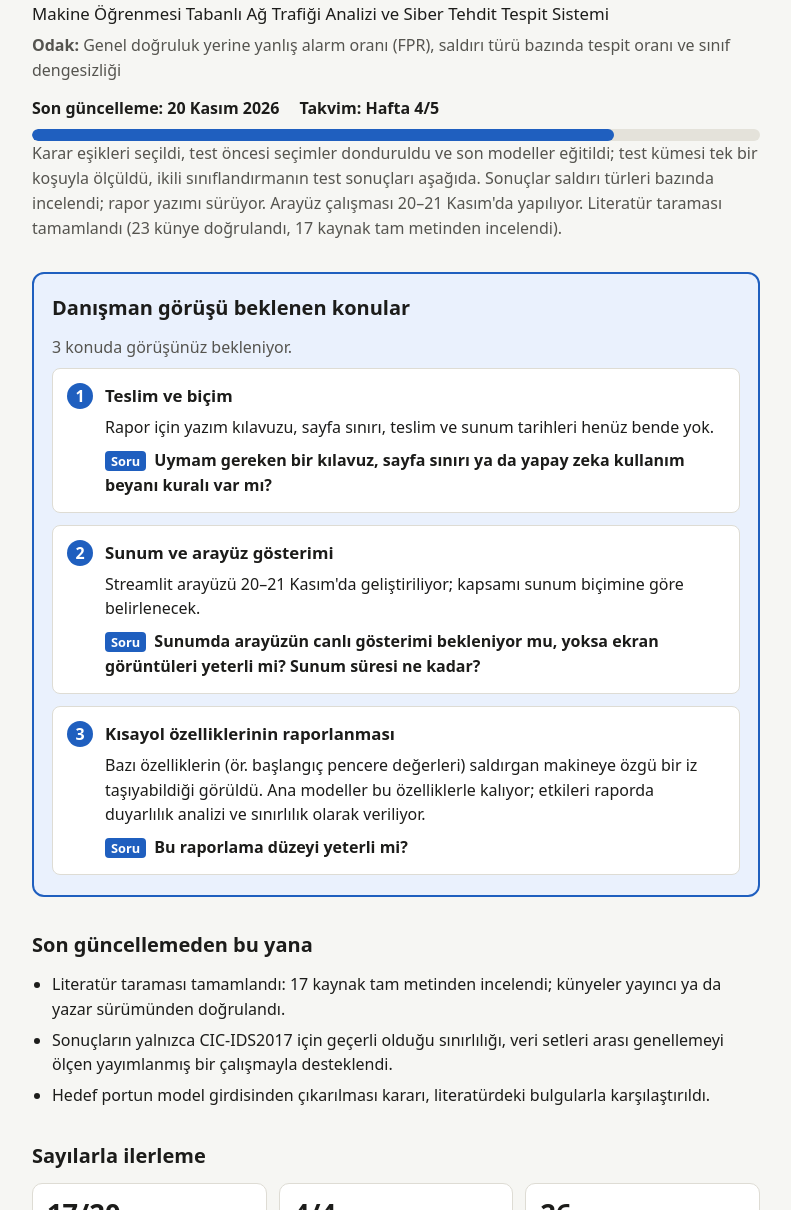
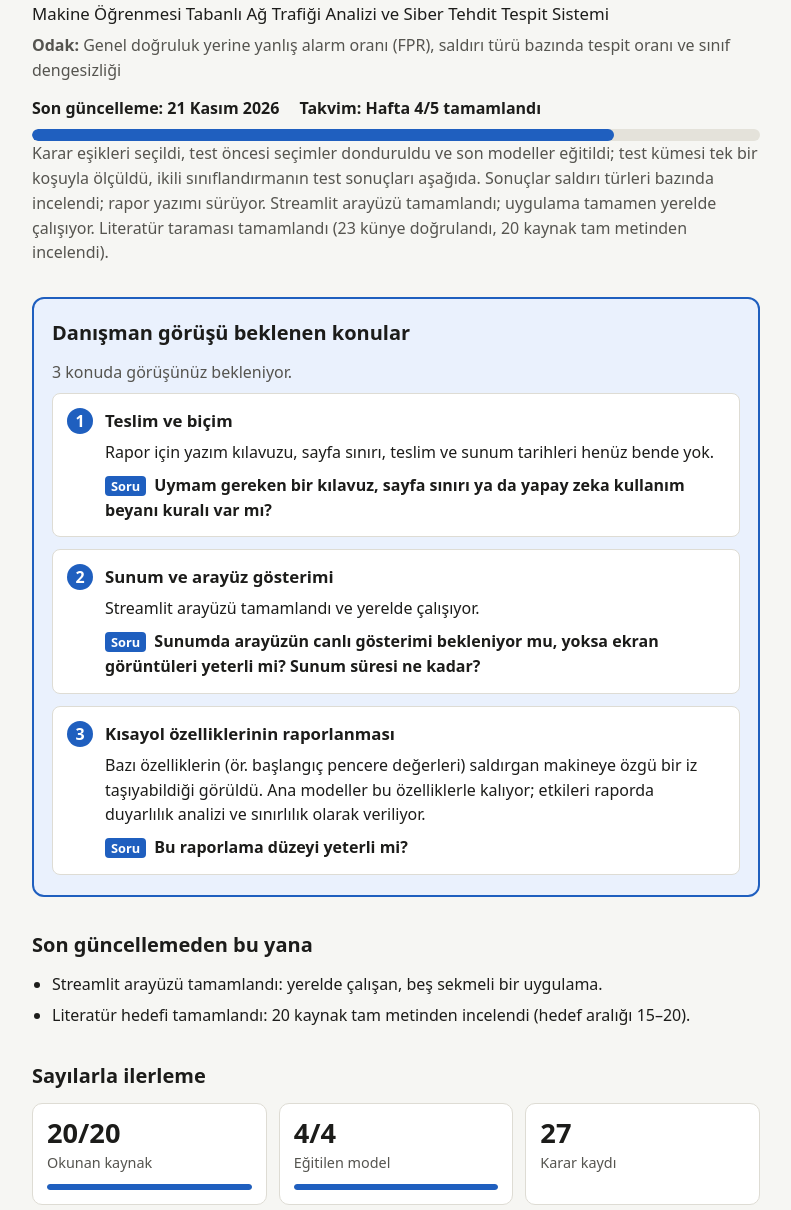
Before and after one commit to Sertac14/flowguard-ilerleme, a plain HTML site: page index.html in a window 1280 px wide. Shown: the part 90-1300 px from the top of the page, without its empty margins (244-1035 px from the left). Drawn offline with Linux system fonts and the light colour scheme.

Commit message:
Pano: 21 Kasım - 4. hafta tamamlandı (Streamlit arayüzü), literatür 20/20, arayüz kararı
Co-Authored-By: Claude Opus 5.5 <noreply@anthropic.com>

```diff
--- a/index.html
+++ b/index.html
@@ -96,11 +96,11 @@
       <p class="baslik">Makine Öğrenmesi Tabanlı Ağ Trafiği Analizi ve Siber Tehdit Tespit Sistemi</p>
       <p class="odak"><strong>Odak:</strong> Genel doğruluk yerine yanlış alarm oranı (FPR), saldırı türü bazında tespit oranı ve sınıf dengesizliği</p>
       <div class="satir">
-        <span>Son güncelleme: 20 Kasım 2026</span>
-        <span>Takvim: Hafta 4/5</span>
+        <span>Son güncelleme: 21 Kasım 2026</span>
+        <span>Takvim: Hafta 4/5 tamamlandı</span>
       </div>
-      <div class="cubuk" role="progressbar" aria-valuemin="0" aria-valuemax="100" aria-valuenow="80" aria-label="Takvim: Hafta 4/5"><span style="width:80%"></span></div>
-      <p class="ozet">Karar eşikleri seçildi, test öncesi seçimler donduruldu ve son modeller eğitildi; test kümesi tek bir koşuyla ölçüldü, ikili sınıflandırmanın test sonuçları aşağıda. Sonuçlar saldırı türleri bazında incelendi; rapor yazımı sürüyor. Arayüz çalışması 20–21 Kasım&#x27;da yapılıyor. Literatür taraması tamamlandı (23 künye doğrulandı, 17 kaynak tam metinden incelendi).</p>
+      <div class="cubuk" role="progressbar" aria-valuemin="0" aria-valuemax="100" aria-valuenow="80" aria-label="Takvim: Hafta 4/5 tamamlandı"><span style="width:80%"></span></div>
+      <p class="ozet">Karar eşikleri seçildi, test öncesi seçimler donduruldu ve son modeller eğitildi; test kümesi tek bir koşuyla ölçüldü, ikili sınıflandırmanın test sonuçları aşağıda. Sonuçlar saldırı türleri bazında incelendi; rapor yazımı sürüyor. Streamlit arayüzü tamamlandı; uygulama tamamen yerelde çalışıyor. Literatür taraması tamamlandı (23 künye doğrulandı, 20 kaynak tam metinden incelendi).</p>
     </header>
 
     <section class="danisman" aria-labelledby="b-danisman">
@@ -114,7 +114,7 @@
         </li>
         <li>
           <h3>Sunum ve arayüz gösterimi</h3>
-          <p>Streamlit arayüzü 20–21 Kasım&#x27;da geliştiriliyor; kapsamı sunum biçimine göre belirlenecek.</p>
+          <p>Streamlit arayüzü tamamlandı ve yerelde çalışıyor.</p>
           <p class="soru"><span>Soru</span> Sunumda arayüzün canlı gösterimi bekleniyor mu, yoksa ekran görüntüleri yeterli mi? Sunum süresi ne kadar?</p>
         </li>
         <li>
@@ -128,9 +128,8 @@
     <section aria-labelledby="b-son">
       <h2 id="b-son">Son güncellemeden bu yana</h2>
       <ul class="liste">
-        <li>Literatür taraması tamamlandı: 17 kaynak tam metinden incelendi; künyeler yayıncı ya da yazar sürümünden doğrulandı.</li>
-        <li>Sonuçların yalnızca CIC-IDS2017 için geçerli olduğu sınırlılığı, veri setleri arası genellemeyi ölçen yayımlanmış bir çalışmayla desteklendi.</li>
-        <li>Hedef portun model girdisinden çıkarılması kararı, literatürdeki bulgularla karşılaştırıldı.</li>
+        <li>Streamlit arayüzü tamamlandı: yerelde çalışan, beş sekmeli bir uygulama.</li>
+        <li>Literatür hedefi tamamlandı: 20 kaynak tam metinden incelendi (hedef aralığı 15–20).</li>
       </ul>
     </section>
 
@@ -138,9 +137,9 @@
       <h2 id="b-sayilar">Sayılarla ilerleme</h2>
       <div class="kartlar">
         <div class="kart">
-          <div class="deger">17/20</div>
+          <div class="deger">20/20</div>
           <div class="ad">Okunan kaynak</div>
-          <div class="mini" role="progressbar" aria-valuemin="0" aria-valuemax="20" aria-valuenow="17" aria-label="Okunan kaynak"><span style="width:85%"></span></div>
+          <div class="mini" role="progressbar" aria-valuemin="0" aria-valuemax="20" aria-valuenow="20" aria-label="Okunan kaynak"><span style="width:100%"></span></div>
         </div>
         <div class="kart">
           <div class="deger">4/4</div>
@@ -148,7 +147,7 @@
           <div class="mini" role="progressbar" aria-valuemin="0" aria-valuemax="4" aria-valuenow="4" aria-label="Eğitilen model"><span style="width:100%"></span></div>
         </div>
         <div class="kart">
-          <div class="deger">26</div>
+          <div class="deger">27</div>
           <div class="ad">Karar kaydı</div>
 
         </div>
@@ -212,7 +211,7 @@
         <li class="aktif">
           <div class="hafta">Hafta 4<span>15–21 Kasım</span></div>
           <div class="konu">Streamlit arayüzü</div>
-          <span class="rozet devam">Devam ediyor</span>
+          <span class="rozet tamam">Tamamlandı</span>
         </li>
         <li>
           <div class="hafta">Hafta 5<span>22–30 Kasım</span></div>
@@ -357,6 +356,11 @@
             <td data-label="Karar">Çapraz veri seti testi (CIC-UNSW-NB15) yapılmıyor.</td>
             <td data-label="Gerekçe">7 Kasım&#x27;da önceden yazılan koşullardan biri (veri sürümünün yayın künyesinin doğrulanması) sağlanmadı. Sonuçlar yalnızca CIC-IDS2017 için geçerlidir; bu durum raporda sınırlılık olarak yer alır.</td>
           </tr>
+          <tr>
+            <td data-label="Tarih">21.11.2026</td>
+            <td data-label="Karar">Arayüz test kümesini kullanmaz ve yeni sonuç üretmez.</td>
+            <td data-label="Gerekçe">Test kümesinin tek kullanımı korunur. Arayüzdeki tahminlerin test edilen modellerle aynı olduğu, eğitim kümesinden seçilen referans satırlarda bit düzeyinde doğrulandı.</td>
+          </tr>
         </tbody>
       </table>
       <h3>Düzeltmeler</h3>
@@ -366,7 +370,7 @@
       </ul>
     </section>
 
-    <footer>Bu sayfa durum.yml dosyasından otomatik üretilir. Son güncelleme: 20 Kasım 2026.</footer>
+    <footer>Bu sayfa durum.yml dosyasından otomatik üretilir. Son güncelleme: 21 Kasım 2026.</footer>
   </main>
 </body>
 </html>
```
Also changed, not shown: 1 other file.
